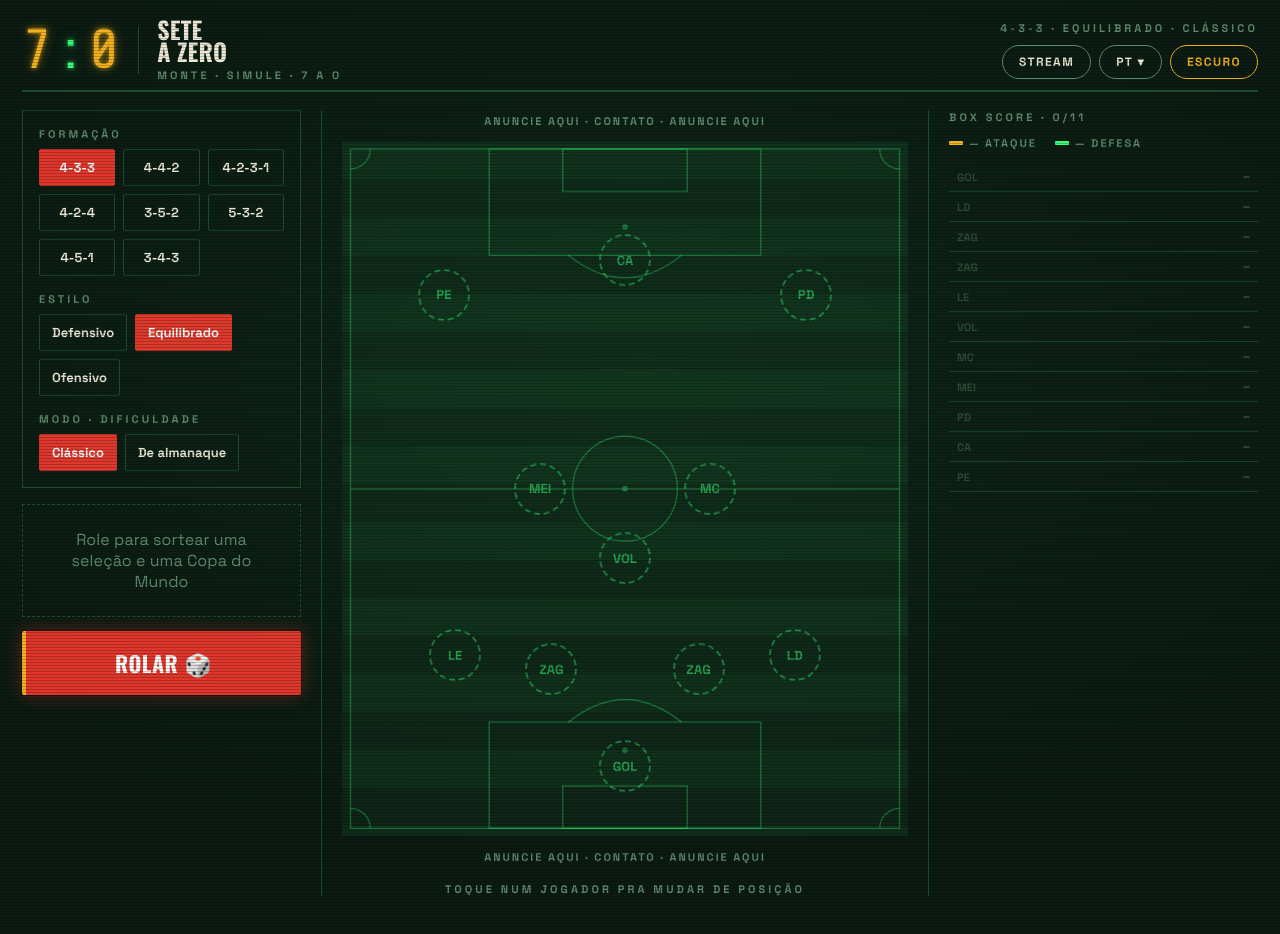
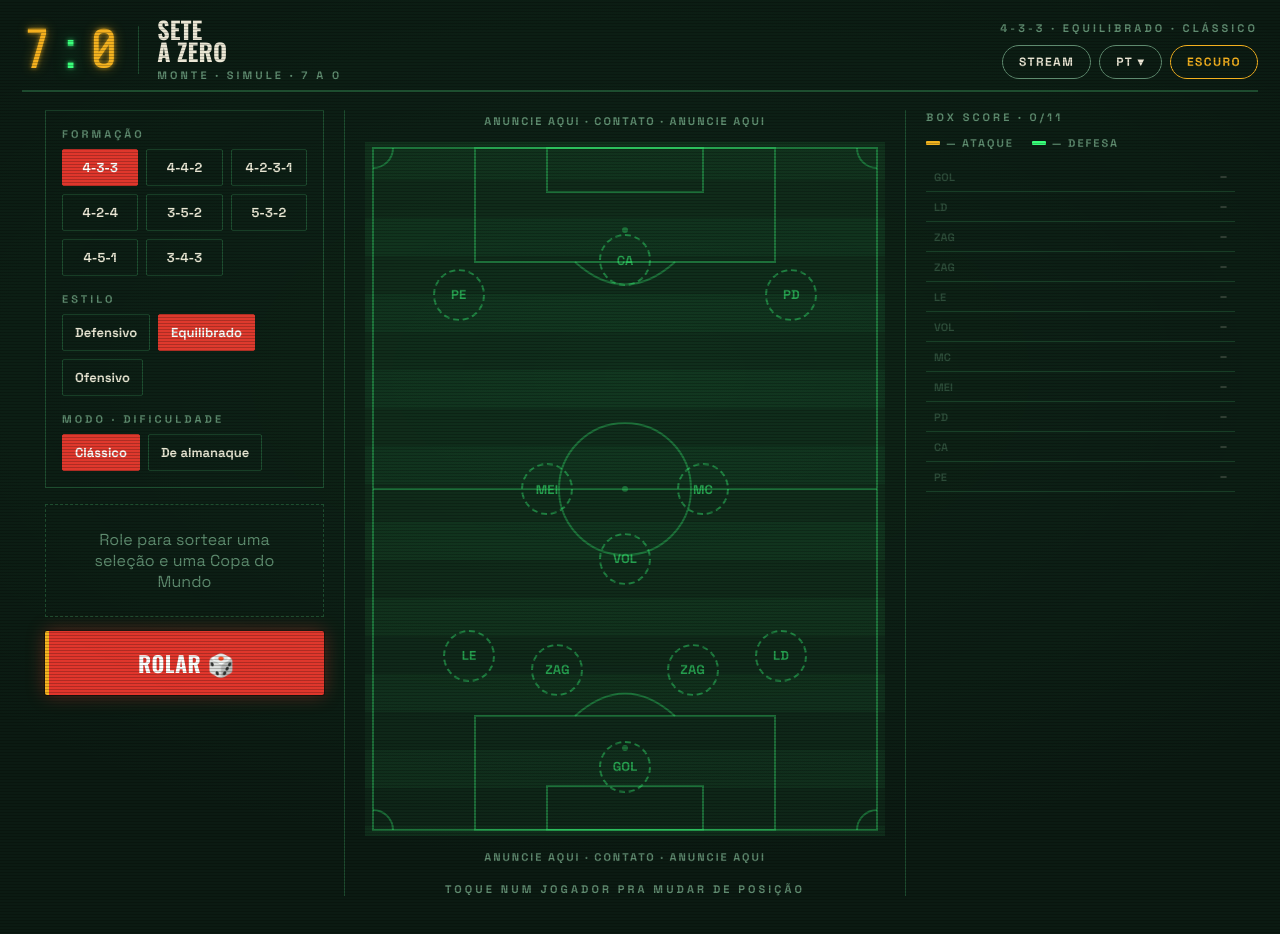
Before and after one commit to thalesantana/sete, a React (Vite) app: page / in a window 1280 px wide. Built offline with nearby package versions, Linux system fonts and the light colour scheme.

Commit message:
fix(ui): pitch sized to 520x694 (match original), center column fits field

```diff
--- a/src/ui/App.tsx
+++ b/src/ui/App.tsx
@@ -170,7 +170,7 @@ export function App() {
 
         <section className="col col-center">
           <div className="lower-third">ANUNCIE AQUI · CONTATO · ANUNCIE AQUI</div>
-          <div style={{ aspectRatio: '800 / 980', width: '100%' }}>
+          <div style={{ aspectRatio: '520 / 694', width: '100%', maxWidth: 520, margin: '0 auto' }}>
             <Pitch
               formation={state.formation}
               style={state.style}
--- a/src/ui/Pitch.tsx
+++ b/src/ui/Pitch.tsx
@@ -5,28 +5,28 @@ import { coordsFor } from '../engine/formations'
 function FieldLines() {
   const s = { fill: 'none', stroke: 'currentColor', strokeWidth: 2 } as const
   return (
-    <svg className="pitch-svg" viewBox="0 0 800 980" preserveAspectRatio="none">
+    <svg className="pitch-svg" viewBox="0 0 520 694" preserveAspectRatio="none">
       {/* boundary */}
-      <rect x={12} y={10} width={776} height={960} {...s} />
+      <rect x={8} y={6} width={504} height={682} {...s} />
       {/* halfway line + centre circle + spot */}
-      <line x1={12} y1={490} x2={788} y2={490} {...s} />
-      <circle cx={400} cy={490} r={74} {...s} />
-      <circle cx={400} cy={490} r={4} fill="currentColor" stroke="none" />
+      <line x1={8} y1={347} x2={512} y2={347} {...s} />
+      <circle cx={260} cy={347} r={66} {...s} />
+      <circle cx={260} cy={347} r={3} fill="currentColor" stroke="none" />
       {/* top box / goal area / spot / D */}
-      <rect x={208} y={10} width={384} height={150} {...s} />
-      <rect x={312} y={10} width={176} height={60} {...s} />
-      <circle cx={400} cy={120} r={4} fill="currentColor" stroke="none" />
-      <path d="M320,160 Q400,224 480,160" {...s} />
+      <rect x={110} y={6} width={300} height={114} {...s} />
+      <rect x={182} y={6} width={156} height={44} {...s} />
+      <circle cx={260} cy={88} r={3} fill="currentColor" stroke="none" />
+      <path d="M210,120 Q260,165 310,120" {...s} />
       {/* bottom box / goal area / spot / D */}
-      <rect x={208} y={820} width={384} height={150} {...s} />
-      <rect x={312} y={910} width={176} height={60} {...s} />
-      <circle cx={400} cy={860} r={4} fill="currentColor" stroke="none" />
-      <path d="M320,820 Q400,756 480,820" {...s} />
+      <rect x={110} y={574} width={300} height={114} {...s} />
+      <rect x={182} y={644} width={156} height={44} {...s} />
+      <circle cx={260} cy={606} r={3} fill="currentColor" stroke="none" />
+      <path d="M210,574 Q260,529 310,574" {...s} />
       {/* corner arcs */}
-      <path d="M12,38 A28,28 0 0 0 40,10" {...s} />
-      <path d="M760,10 A28,28 0 0 0 788,38" {...s} />
-      <path d="M12,942 A28,28 0 0 1 40,970" {...s} />
-      <path d="M760,970 A28,28 0 0 1 788,942" {...s} />
+      <path d="M8,26 A20,20 0 0 0 28,6" {...s} />
+      <path d="M492,6 A20,20 0 0 0 512,26" {...s} />
+      <path d="M8,668 A20,20 0 0 1 28,688" {...s} />
+      <path d="M492,688 A20,20 0 0 1 512,668" {...s} />
     </svg>
   )
 }
--- a/src/ui/app.css
+++ b/src/ui/app.css
@@ -57,7 +57,8 @@
 /* ---------- body grid ---------- */
 .body {
   display: grid;
-  grid-template-columns: 300px 1fr 330px;
+  grid-template-columns: 300px 560px 330px;
+  justify-content: center;
   margin-top: 18px;
 }
 .col {
```
